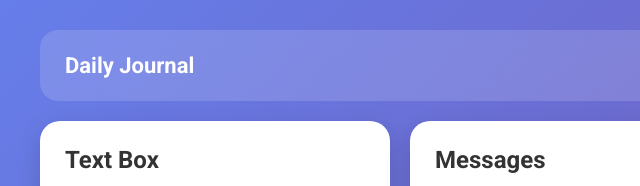
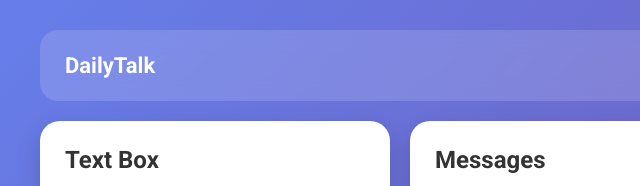
Before and after one commit to huzaifa-kzk/DailyJournal, a plain HTML site: page frontend/dashboard.html in a window 1280 px wide. Shown: the top 186 px of the page, 0-640 px from the left. Drawn offline with Linux system fonts and the light colour scheme; no server answers.

Commit message:
edited dashboard

```diff
--- a/frontend/dashboard.html
+++ b/frontend/dashboard.html
@@ -11,7 +11,7 @@
 <body>
 
   <header class="topbar">
-    <h1>Daily Journal</h1>
+    <h1>DailyTalk</h1>
     <button class="logout-btn" onclick="logout()">Logout</button>
   </header>
 
```
